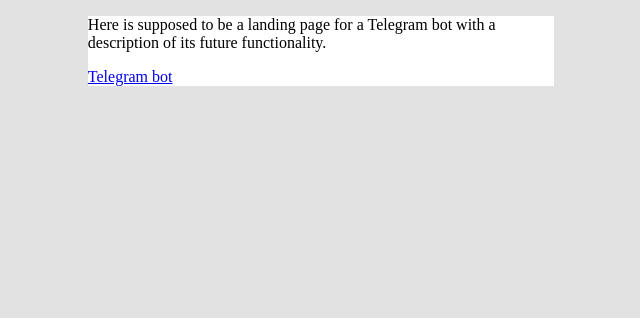
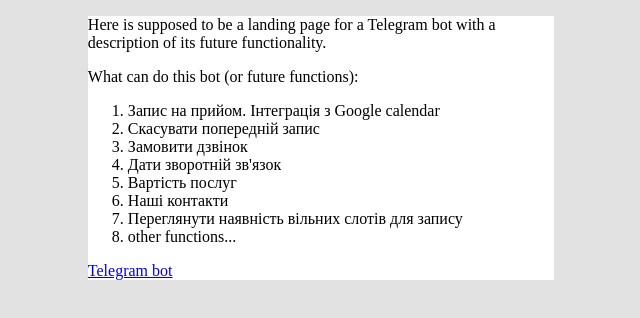
Before and after one commit to yurii-polych/yurii-polych.github.io, a plain HTML site: page index.html in a window 1280 px wide. Shown: the whole page, without its empty margins (227-867 px from the left). Drawn offline with Linux system fonts and the light colour scheme.

Commit message:
add some ideas to html

```diff
--- a/index.html
+++ b/index.html
@@ -16,6 +16,19 @@
                     Here is supposed to be a landing page for a Telegram bot with a description of its future functionality.
                 </p>
             </div>
+            <div>
+                <p>What can do this bot (or future functions):</p>
+                <ol>
+                    <li>Запис на прийом. Інтеграція з Google calendar</li>
+                    <li>Скасувати попередній запис</li>
+                    <li>Замовити дзвінок</li>
+                    <li>Дати зворотній зв'язок</li>
+                    <li>Вартість послуг</li>
+                    <li>Наші контакти</li>
+                    <li>Переглянути наявність вільних слотів для запису</li>
+                    <li>other functions...</li>
+                </ol>
+            </div>
             <a href="https://t.me/ok_nail_bot">Telegram bot</a>
         </main>
 
```
